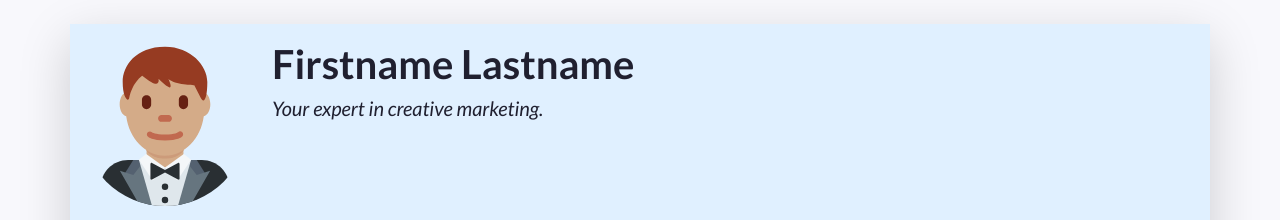
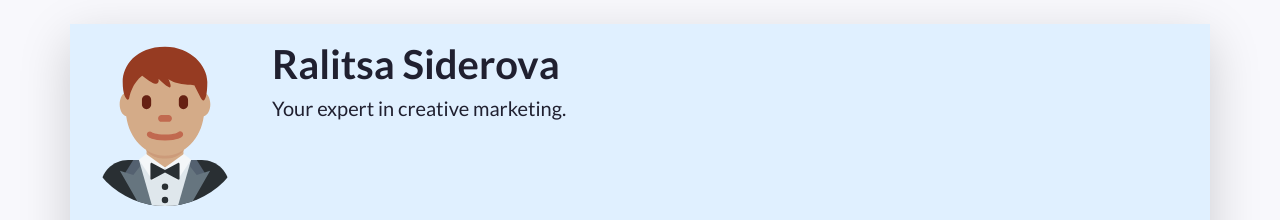
Before and after one commit to RalitsaSiderova/Rally, a plain HTML site: page index.html in a window 1280 px wide. Shown: the top 220 px of the page. Drawn offline with nearby package versions, Linux system fonts and the light colour scheme.

Commit message:
Update index.html

```diff
--- a/index.html
+++ b/index.html
@@ -49,8 +49,8 @@
           A container to wrap around your name and tagline. Full-width at small size, then columns of increasing size.
         -->
         <div class="col-12 col-sm-8 col-md-9 col-lg-10 my-3 header-content">
-          <h1 class="fw-bolder">Firstname Lastname</h1>
-          <h5 class="fst-italic tagline">Your expert in creative marketing.</h5>
+          <h1 class="fw-bolder">Ralitsa Siderova</h1>
+          <h5 class="tagline">Your expert in creative marketing.</h5>
         </div>
       </header>
 
```
